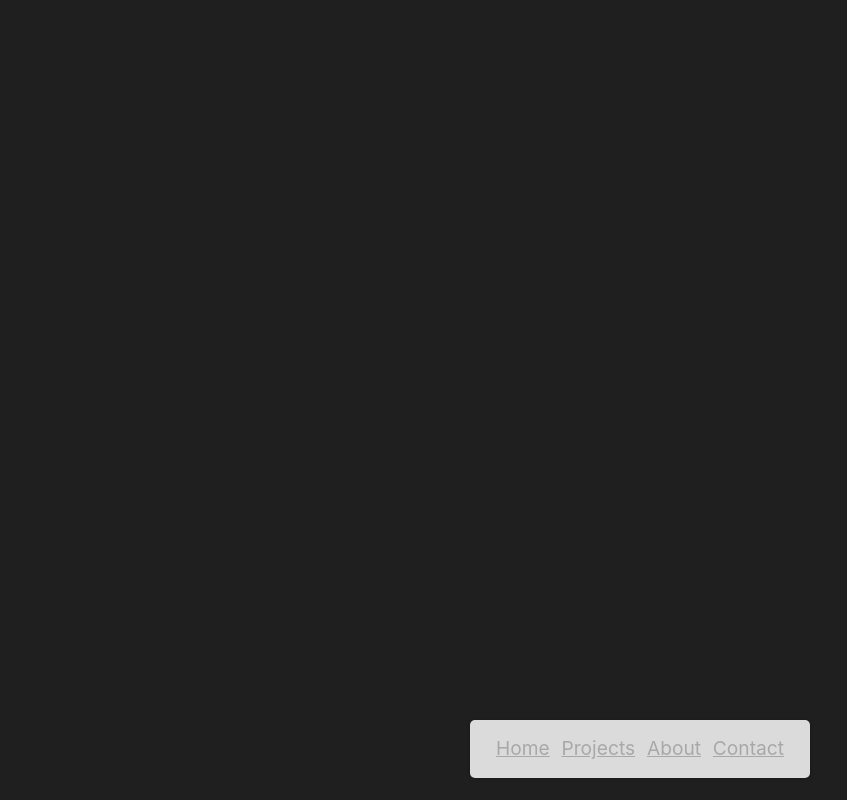
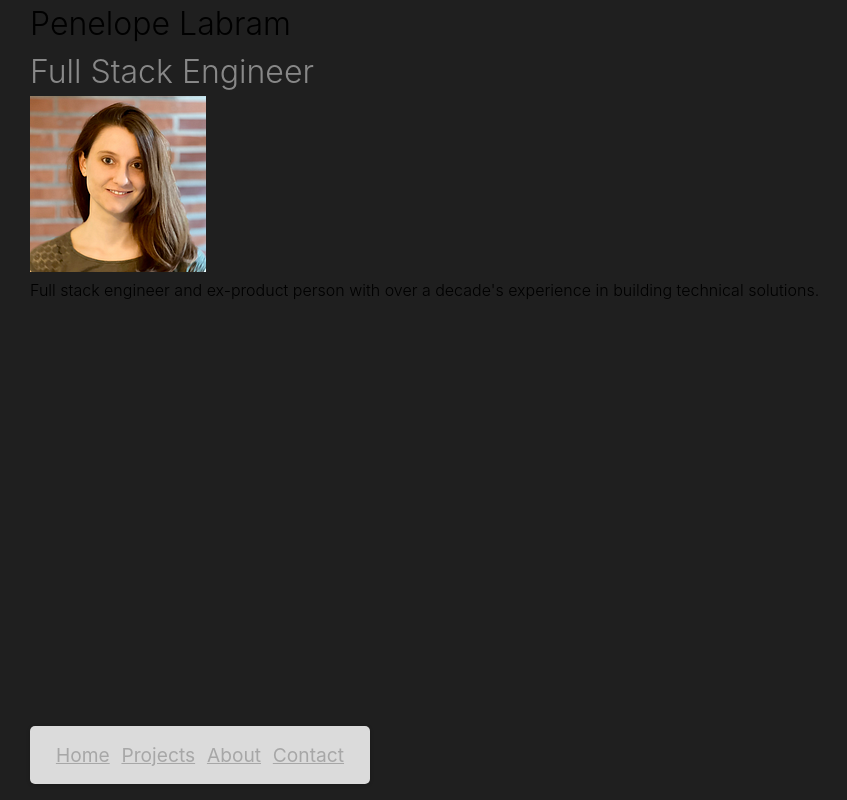
Before and after one commit to plabram/portfolio, a website built with Vite: page index.html in a window 1280 px wide. Shown: the whole page, without its empty margins (0-847 px from the left). Built offline with nearby package versions, Linux system fonts and the light colour scheme.

Commit message:
Add dynamic home page

```diff
--- a/Home/Home.js
+++ b/Home/Home.js
@@ -1,6 +1,11 @@
 import "./Home.css"
 
-export const Home = () => {
+export const renderHome = () => {
   const main = document.querySelector("main")
-  main.innerHTML = `<p>Hey, I'm</p>`
+  main.innerHTML = `
+  <h1>Penelope Labram</h1>
+  <h2>Full Stack Engineer</h2>
+  <img src="./assets/photo.png" />
+  <p>Full stack engineer and ex-product person with over a decade's experience in building technical solutions.</p>
+  `
 }
--- a/Navbar/Navbar.css
+++ b/Navbar/Navbar.css
@@ -1,6 +1,7 @@
 nav {
-  position: sticky;
-  padding-top: calc(100vh - 5em);
+  position: fixed;
+  /* padding-top: calc(100vh - 10em); */
+  bottom: 1em;
 }
 
 ul {
--- a/Navbar/Navbar.js
+++ b/Navbar/Navbar.js
@@ -6,12 +6,10 @@ const links = ["Home", "Projects", "About", "Contact"]
 // export const Navbar = () => makeNavbar()
 
 export const Navbar = () => `
-<nav>
   <ul>
     <li><a href="home" id="homelink">${links[0]}</a></li>
     <li><a href="project" id="projectlink">${links[1]}</a></li>
     <li><a href="about" id="aboutlink">${links[2]}</a></li>
     <li><a href="contact" id="contactlink">${links[3]}</a></li>
   </ul>
-</nav>
 `
--- a/index.html
+++ b/index.html
@@ -5,15 +5,16 @@
   <meta charset="UTF-8" />
   <link rel="icon" type="image/svg+xml" href="/vite.svg" />
   <meta name="viewport" content="width=device-width, initial-scale=1.0" />
+  <script type="module" src="/main.js" defer></script>
   <title>Penelope Labram - Portfolio</title>
 </head>
 
 <body>
   <header></header>
   <main>
-    <section id="about"></section>
   </main>
-  <script type="module" src="/main.js" r></script>
+  <nav></nav>
+  <footer></footer>
 </body>
 
 </html>
--- a/main.js
+++ b/main.js
@@ -3,21 +3,11 @@
 import './style.css'
 import { openLink } from './utils/openLink'
 import { Navbar } from './navbar/Navbar'
-import { Home } from './Home/Home'
+import { renderHome } from './Home/Home'
 
-const body = document.querySelector("body")
-body.innerHTML = Navbar()
+const nav = document.querySelector("nav")
+nav.innerHTML = Navbar()
 
-openLink("#homelink", Home)
+openLink("#homelink", renderHome)
 
-// Home()
-
-// export const openLink = (id, page) => {
-//   const link = document.querySelector(id)
-//   link.addEventListener('click', (ev) => {
-//     ev.preventDefault();
-//     const linkHref = ev.target.href;
-//     page()
-//     console.log('El link apunta a:', linkHref );
-//   })
-// }
+renderHome()
--- a/style.css
+++ b/style.css
@@ -7,6 +7,7 @@
   /* color: rgba(255, 255, 255, 0.87); */
   --dark: rgba(0, 0, 0, 0.24);
   --light: rgb(246,246,246);
+  --mid: rgb(136, 136, 136);
   background-color: #1f1f1f;
 
   font-synthesis: none;
@@ -14,10 +15,22 @@
   -webkit-font-smoothing: antialiased;
   -moz-osx-font-smoothing: grayscale;
   -webkit-text-size-adjust: 100%;
+  padding: 0 30px 0 30px;
 }
 
 * {
-  padding: 0;
   margin: 0;
   box-sizing: border-box;
 }
+
+h1, h2 {
+  font-size: 2em;
+}
+
+h2 {
+  color: var(--mid);
+}
+
+h1, h2, p {
+  font-weight: 350;
+}
--- a/utils/openLink.js
+++ b/utils/openLink.js
@@ -3,7 +3,7 @@ export const openLink = (id, page) => {
   link.addEventListener('click', (ev) => {
     ev.preventDefault();
     const linkHref = ev.target.href;
-    // page()
+    page()
     console.log('El link apunta a:', linkHref );
   })
 }
```
